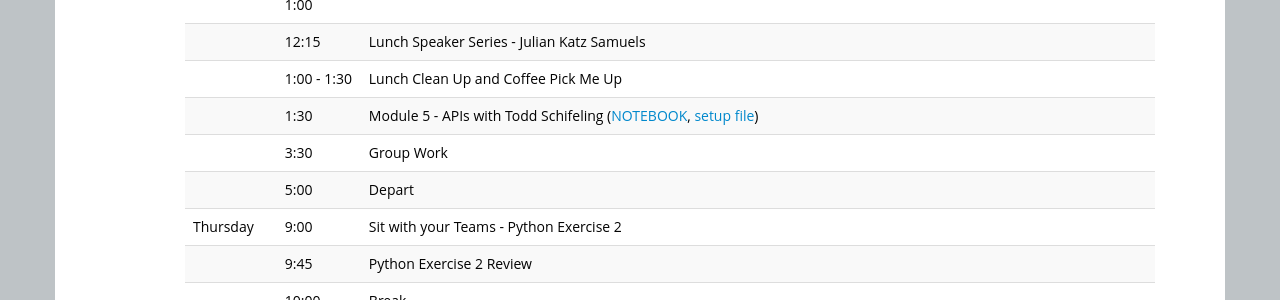
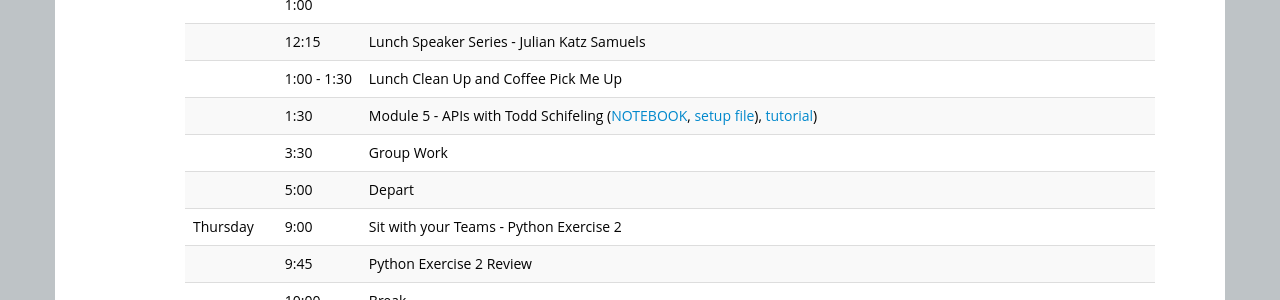
Before and after one commit to ICOSBigDataCamp/2018-summer-camp, a Jekyll site: the page built from index.html, in a window 1280 px wide and 900 px high, scrolled down 1807 px. Shown: the part 154-454 px from the top of the window. Built offline with Jekyll 4.4.1, drawn with Linux system fonts in a browser that asks for light colours.

Commit message:
Update index.html
add api lecture file

```diff
--- a/index.html
+++ b/index.html
@@ -166,7 +166,8 @@
   <tr> <td></td>       <td>12:15</td>   <td>Lunch Speaker Series - Julian Katz Samuels</td> </tr>
   <tr> <td></td>       <td>1:00 - 1:30</td>    <td>Lunch Clean Up and Coffee Pick Me Up</td> </tr>
   <tr> <td></td>       <td>1:30</td>   <td>Module 5 - APIs with Todd Schifeling (<a href="slides/Twitter API.ipynb">NOTEBOOK</a>,
-    <a href="slides/oauthDance.py">setup file</a>)</td> </tr>
+    <a href="slides/oauthDance.py">setup file</a>),
+    <a href="slides/api-lecture.txt">tutorial</a>)</td> </tr>
        <!-- (<a href="slides/twitter-lib-install.html">Install</a>,
     <a href="apis/examples.zip">Code</a>,
     <a href="apis/api-lecture.txt">Lecture</a>)</td> </tr> -->
```
